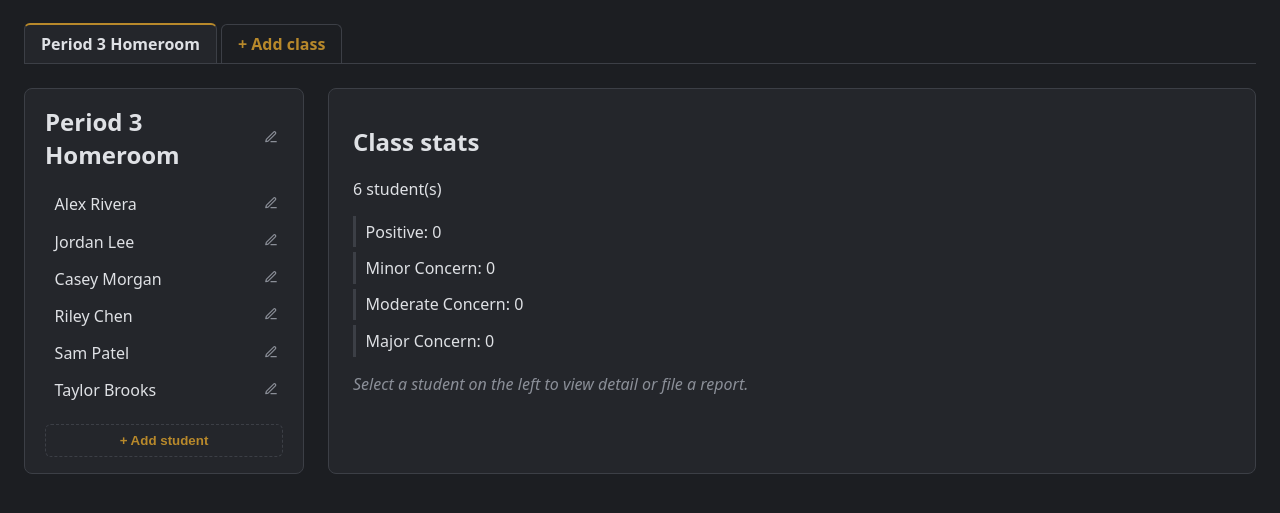
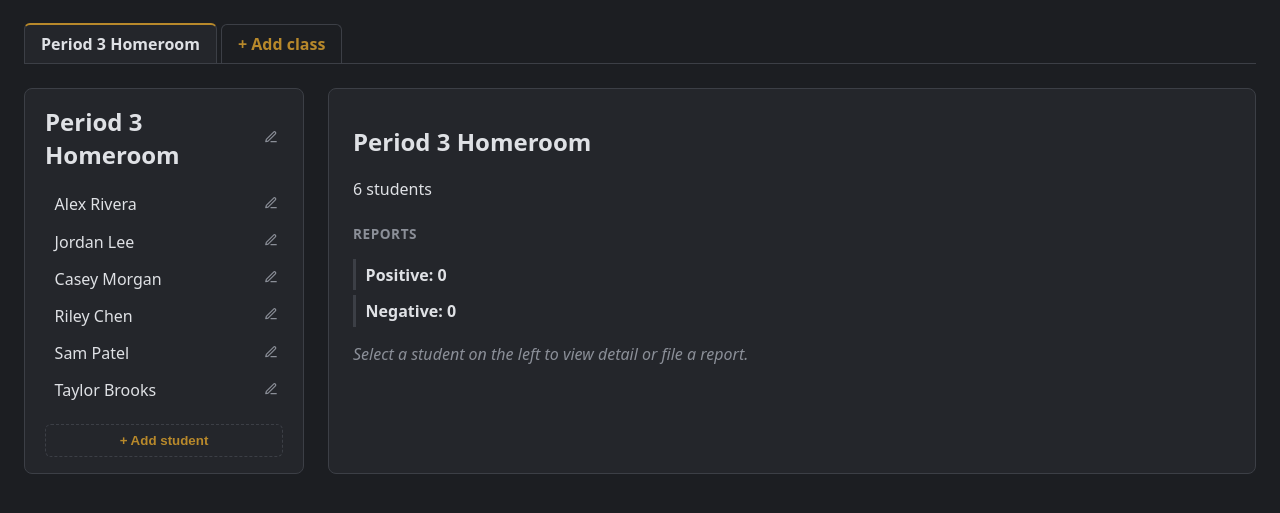
Before and after one commit to Mr-Dunne/Bee-Haven, a Flask app: page /classes/1 in a window 1280 px wide. Shown: the part 49-562 px from the top of the page. Run offline with Flask 3, Linux system fonts and the light colour scheme.

Commit message:
Add class-level Positive/Negative report links, fix student count pluralization
Co-Authored-By: Claude Sonnet 5 <noreply@anthropic.com>

```diff
--- a/app.py
+++ b/app.py
@@ -78,21 +78,41 @@ def view_class(class_id):
     active_class = Class.query.get_or_404(class_id)
 
     reports = BehaviorReport.query.join(Student).filter(Student.class_id == class_id).all()
-    severity_counts = {sev: 0 for sev in ReportSeverity}
-    positive_count = 0
-    for r in reports:
-        if r.report_type == ReportType.POSITIVE:
-            positive_count += 1
-        elif r.severity:
-            severity_counts[r.severity] += 1
+    positive_count = sum(1 for r in reports if r.report_type == ReportType.POSITIVE)
+    negative_count = sum(1 for r in reports if r.report_type == ReportType.NEGATIVE)
 
     return render_template(
         "dashboard.html",
         classes=classes,
         active_class=active_class,
         active_student=None,
-        severity_counts=severity_counts,
+        active_report_type=None,
         positive_count=positive_count,
+        negative_count=negative_count,
+    )
+
+
+@app.route("/classes/<int:class_id>/reports/<report_type>")
+def class_reports(class_id, report_type):
+    teacher = get_demo_teacher()
+    classes = Class.query.filter_by(teacher_id=teacher.id).all()
+    active_class = Class.query.get_or_404(class_id)
+    rtype = ReportType[report_type.upper()]
+
+    reports = (
+        BehaviorReport.query.join(Student)
+        .filter(Student.class_id == class_id, BehaviorReport.report_type == rtype)
+        .order_by(BehaviorReport.created_at.desc())
+        .all()
+    )
+
+    return render_template(
+        "dashboard.html",
+        classes=classes,
+        active_class=active_class,
+        active_student=None,
+        active_report_type=rtype,
+        reports=reports,
     )
 
 
--- a/static/style.css
+++ b/static/style.css
@@ -332,6 +332,43 @@ button:hover {
     color: var(--muted);
 }
 
+.report-list li:target {
+    outline: 2px solid var(--gold);
+}
+
+.report-link {
+    display: block;
+    color: var(--ink);
+    text-decoration: none;
+}
+
+.report-link:hover {
+    color: var(--gold);
+}
+
+.back-link {
+    display: inline-block;
+    margin-top: 0.75rem;
+    color: var(--muted);
+    text-decoration: none;
+}
+
+.back-link:hover {
+    color: var(--gold);
+}
+
+.reports-section {
+    margin-top: 1.5rem;
+}
+
+.reports-section h3 {
+    margin-bottom: 0.5rem;
+    color: var(--muted);
+    font-size: 0.85rem;
+    text-transform: uppercase;
+    letter-spacing: 0.04em;
+}
+
 .date {
     float: right;
     color: var(--muted);
@@ -364,3 +401,17 @@ button:hover {
     border-left: 3px solid var(--border);
     margin-bottom: 0.3rem;
 }
+
+.stats-list a {
+    color: var(--ink);
+    text-decoration: none;
+    font-weight: 600;
+}
+
+.stats-list a:hover {
+    color: var(--gold);
+}
+
+.severity-negative {
+    border-left-color: var(--danger);
+}
--- a/templates/dashboard.html
+++ b/templates/dashboard.html
@@ -86,7 +86,7 @@
             <h3>Report history</h3>
             <ul class="report-list">
                 {% for r in active_student.reports|sort(attribute="created_at", reverse=true) %}
-                    <li class="severity-{{ r.severity.name|lower if r.severity else 'positive' }}">
+                    <li id="report-{{ r.id }}" class="severity-{{ r.severity.name|lower if r.severity else 'positive' }}">
                         <strong>{{ r.category_enum().value }}</strong>
                         {% if r.severity %} -- {{ r.severity.value }}{% else %} -- Positive{% endif %}
                         <span class="date">{{ r.created_at.strftime("%Y-%m-%d") }}</span>
@@ -144,15 +144,39 @@
                   onsubmit="return confirm('Remove {{ active_student.name }}? This also deletes their report history and cannot be undone.');">
                 <button type="submit" class="danger-btn">Remove student</button>
             </form>
-        {% elif active_class %}
-            <h2>Class stats</h2>
-            <p>{{ active_class.students|length }} student(s)</p>
-            <ul class="stats-list">
-                <li class="severity-positive">Positive: {{ positive_count }}</li>
-                {% for sev, count in severity_counts.items() %}
-                    <li class="severity-{{ sev.name|lower }}">{{ sev.value }}: {{ count }}</li>
+        {% elif active_report_type %}
+            <h2>{{ active_report_type.value }} reports</h2>
+            <ul class="report-list">
+                {% for r in reports %}
+                    <li class="severity-{{ r.severity.name|lower if r.severity else 'positive' }}">
+                        <a class="report-link"
+                           href="{{ url_for('view_student', class_id=active_class.id, student_id=r.student_id) }}#report-{{ r.id }}">
+                            <strong>{{ r.student.name }}</strong> -- {{ r.category_enum().value }}
+                            {% if r.severity %} -- {{ r.severity.value }}{% endif %}
+                            <span class="date">{{ r.created_at.strftime("%Y-%m-%d") }}</span>
+                        </a>
+                    </li>
+                {% else %}
+                    <li class="empty">No {{ active_report_type.value|lower }} reports yet.</li>
                 {% endfor %}
             </ul>
+            <a class="back-link" href="{{ url_for('view_class', class_id=active_class.id) }}">&larr; Back to class home</a>
+        {% elif active_class %}
+            <h2>{{ active_class.name }}</h2>
+            <p>{{ active_class.students|length }} student{{ "s" if active_class.students|length != 1 else "" }}</p>
+
+            <div class="reports-section">
+                <h3>Reports</h3>
+                <ul class="stats-list">
+                    <li class="severity-positive">
+                        <a href="{{ url_for('class_reports', class_id=active_class.id, report_type='positive') }}">Positive: {{ positive_count }}</a>
+                    </li>
+                    <li class="severity-negative">
+                        <a href="{{ url_for('class_reports', class_id=active_class.id, report_type='negative') }}">Negative: {{ negative_count }}</a>
+                    </li>
+                </ul>
+            </div>
+
             <p class="placeholder">Select a student on the left to view detail or file a report.</p>
         {% else %}
             <p class="placeholder">Select a class to get started.</p>
```
